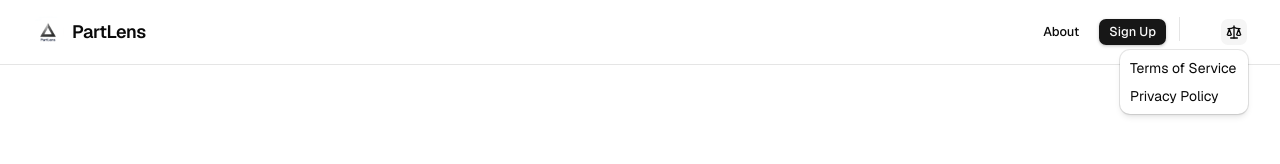
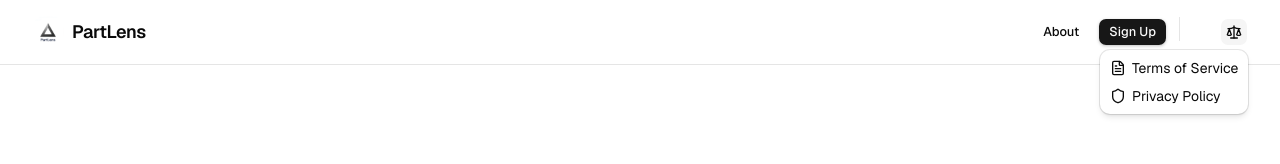
Before and after one commit to spicybirsge/PartLens, a Next.js app in the folder frontend/: page / in a window 1280 px wide. Both pictures are taken after a click on the button "Legal". Shown: the top 164 px of the page. Built offline with nearby package versions, Linux system fonts and the light colour scheme; some icons are missing.

Commit message:
feat: enhance navbar dropdown with icons for terms and privacy links

```diff
--- a/frontend/src/components/Navbar.tsx
+++ b/frontend/src/components/Navbar.tsx
@@ -3,6 +3,7 @@
 import Link from "next/link"
 import { usePathname } from "next/navigation"
 import { SiGithub } from "@icons-pack/react-simple-icons"
+import { FileText, Shield } from "lucide-react"
 import { Menu, Scale, X } from "lucide-react"
 import { useState } from "react"
 import { Button } from "@/components/ui/button"
@@ -72,12 +73,12 @@ export default function Navbar() {
                 </Button>
               }
             />
-            <DropdownMenuContent align="end">
+            <DropdownMenuContent align="end" className="w-max">
               <DropdownMenuItem render={<Link href="/terms" />}>
-                Terms of Service
+                <FileText></FileText>Terms of Service
               </DropdownMenuItem>
               <DropdownMenuItem render={<Link href="/privacy" />}>
-                Privacy Policy
+                <Shield></Shield>Privacy Policy
               </DropdownMenuItem>
             </DropdownMenuContent>
           </DropdownMenu>
@@ -135,12 +136,12 @@ export default function Navbar() {
                   </Button>
                 }
               />
-              <DropdownMenuContent align="end">
+              <DropdownMenuContent align="end" className="w-max">
                 <DropdownMenuItem render={<Link href="/terms" />}>
-                  Terms of Service
+                  <FileText></FileText>Terms of Service
                 </DropdownMenuItem>
                 <DropdownMenuItem render={<Link href="/privacy" />}>
-                  Privacy Policy
+                  <Shield></Shield>Privacy Policy
                 </DropdownMenuItem>
               </DropdownMenuContent>
             </DropdownMenu>
```
